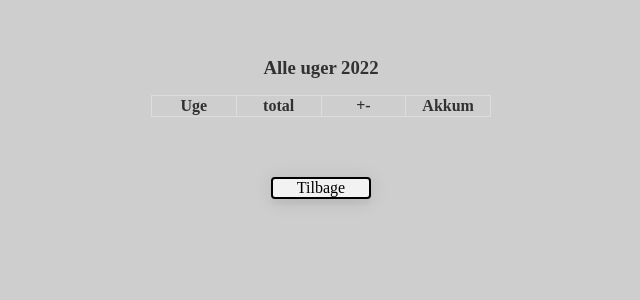
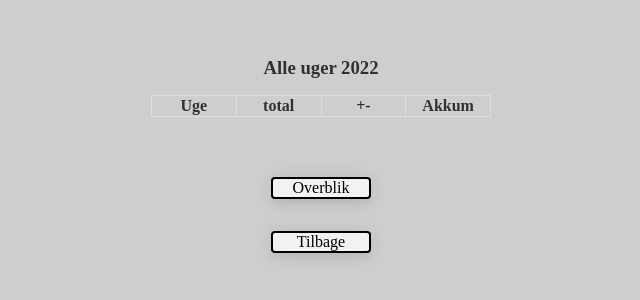
Before and after one commit to kaspernyhus/WorkTimer, a Django app: page /all_weeks in a window 1280 px wide. Shown: the top 300 px of the page, without its empty margins (319-959 px from the left). Run offline with Django 4.2, Linux system fonts and the light colour scheme; data that the repository does not hold is empty.

Commit message:
add button

```diff
--- a/templates/all_weeks_view.html
+++ b/templates/all_weeks_view.html
@@ -36,8 +36,12 @@
   </div>
 </div>
 
-<div class="center">
-  <a href="{% url 'index' %}" class="sml-button">Tilbage</a>
+  <div class="center">
+    <a href="{% url 'show_overview' %}" class="sml-button">Overblik</a>
+  </div>
+
+  <div class="center">
+    <a href="{% url 'index' %}" class="sml-button">Tilbage</a>
   </div>
 </div>
 
--- a/templates/overview.html
+++ b/templates/overview.html
@@ -23,4 +23,7 @@
     <br>
     {% endfor %}
 
+    <div class="center">
+        <a href="{% url 'index' %}" class="sml-button">Tilbage</a>
+    </div>
 {% endblock %}
--- a/timer/views.py
+++ b/timer/views.py
@@ -87,6 +87,7 @@ def get_week_data(week_number, reverse=True):
   days_data = []
   for day in days:
     day_data, day_total = get_day_data(day)
+    # print(day_data, day_total)
     days_data.append({'day_data': day_data, 'day_total': format_timedelta(day_total)})
   return days_data, week_total
 
```
